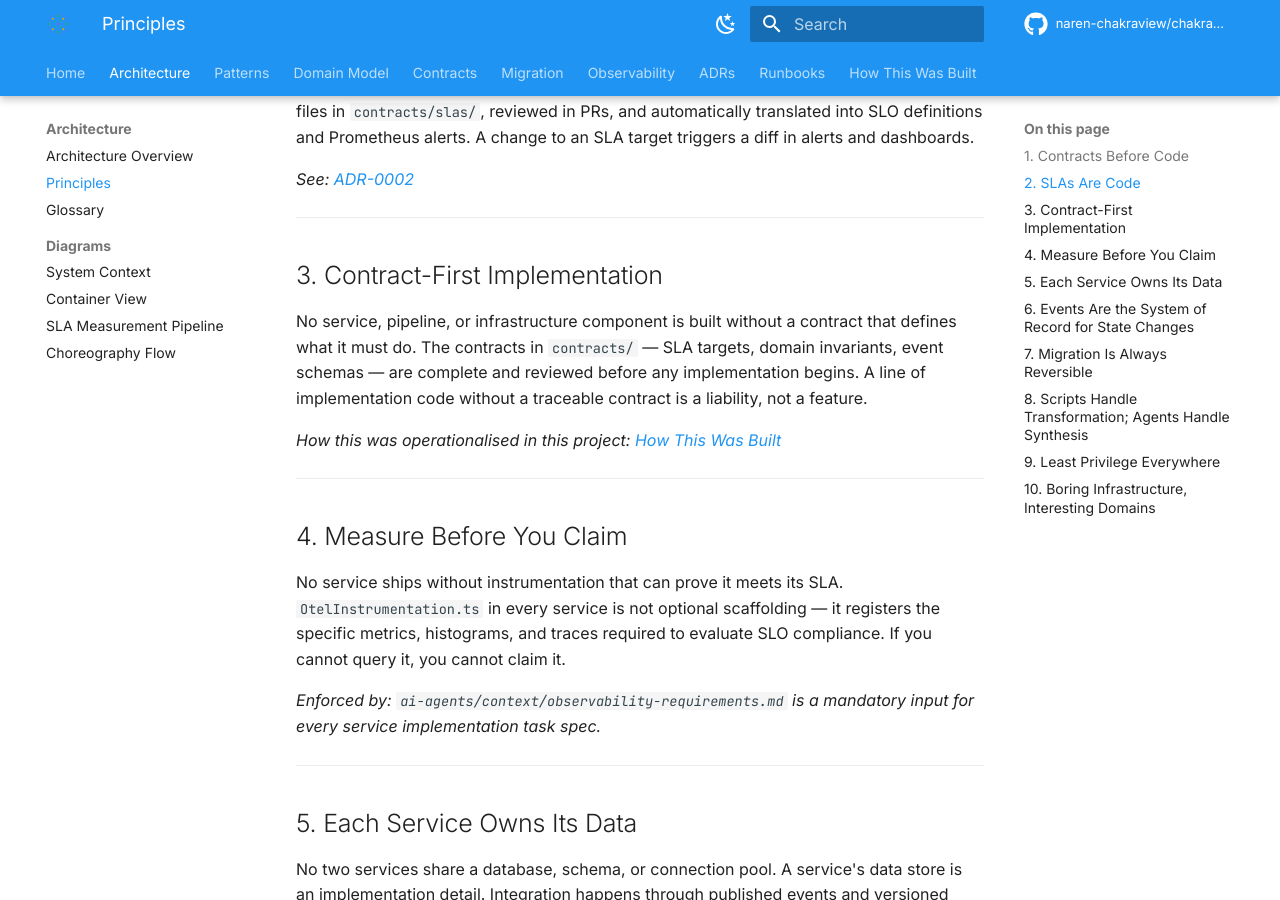
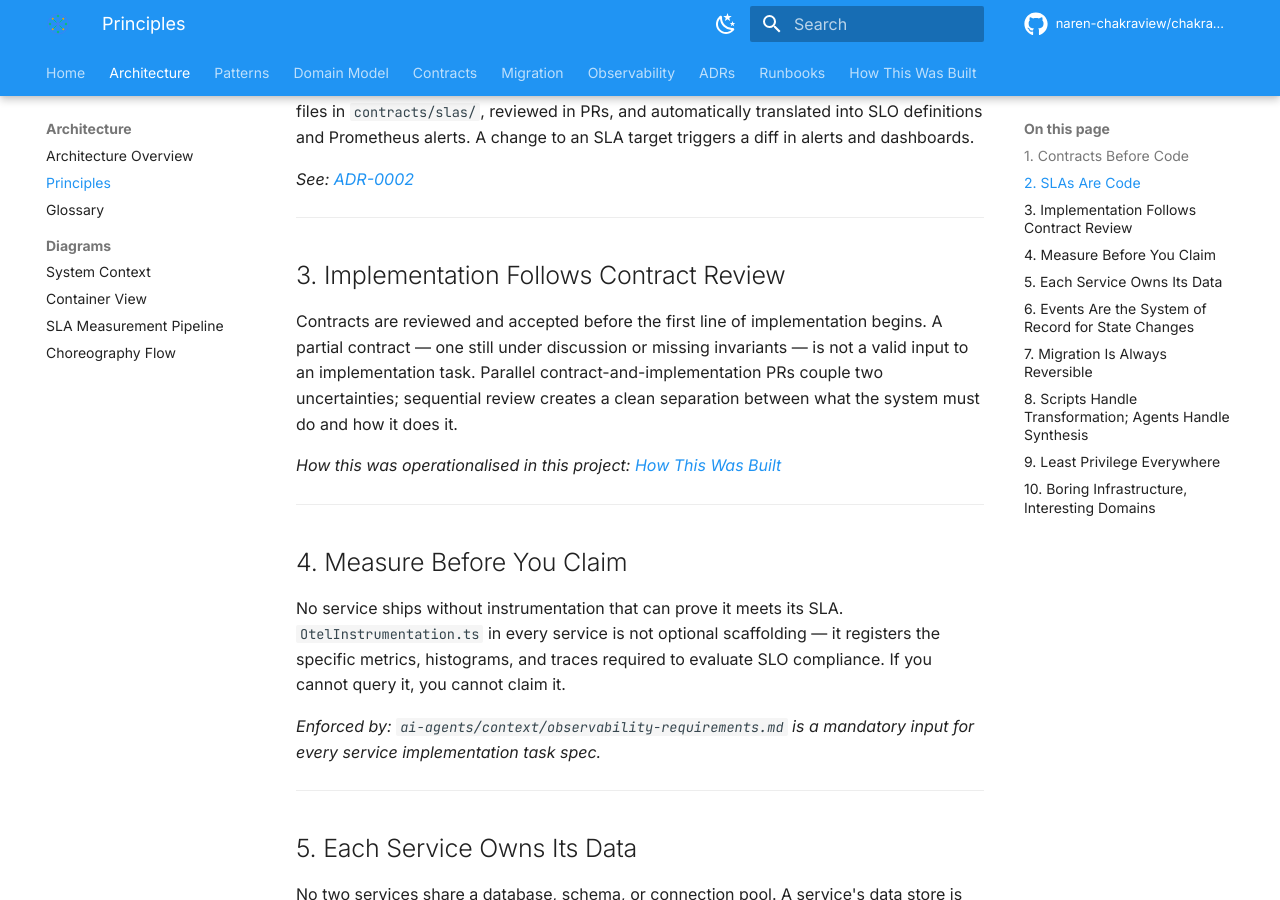
Before and after one commit to naren-chakraview/chakraview-enterprise-modernization, an MkDocs documentation site: the page built from docs/architecture/principles.md, in a window 1280 px wide and 900 px high, scrolled down 583 px. Built offline with MkDocs 1.6.1 and Material for MkDocs 9.7.7, drawn with Linux system fonts in a browser that asks for light colours; comment, search, counter and statistics services are not loaded.

Commit message:
docs: fix duplicate principle prose and spelling inconsistency

```diff
--- a/docs/architecture/principles.md
+++ b/docs/architecture/principles.md
@@ -20,9 +20,9 @@ Service Level Agreements are not wiki pages or slide decks. They are versioned Y
 
 ---
 
-## 3. Contract-First Implementation
+## 3. Implementation Follows Contract Review
 
-No service, pipeline, or infrastructure component is built without a contract that defines what it must do. The contracts in `contracts/` — SLA targets, domain invariants, event schemas — are complete and reviewed before any implementation begins. A line of implementation code without a traceable contract is a liability, not a feature.
+Contracts are reviewed and accepted before the first line of implementation begins. A partial contract — one still under discussion or missing invariants — is not a valid input to an implementation task. Parallel contract-and-implementation PRs couple two uncertainties; sequential review creates a clean separation between what the system must do and how it does it.
 
 *How this was operationalised in this project: [How This Was Built](../how-this-was-built.md)*
 
```
Also changed, not shown: docs/index.md (+1 -1 lines).
